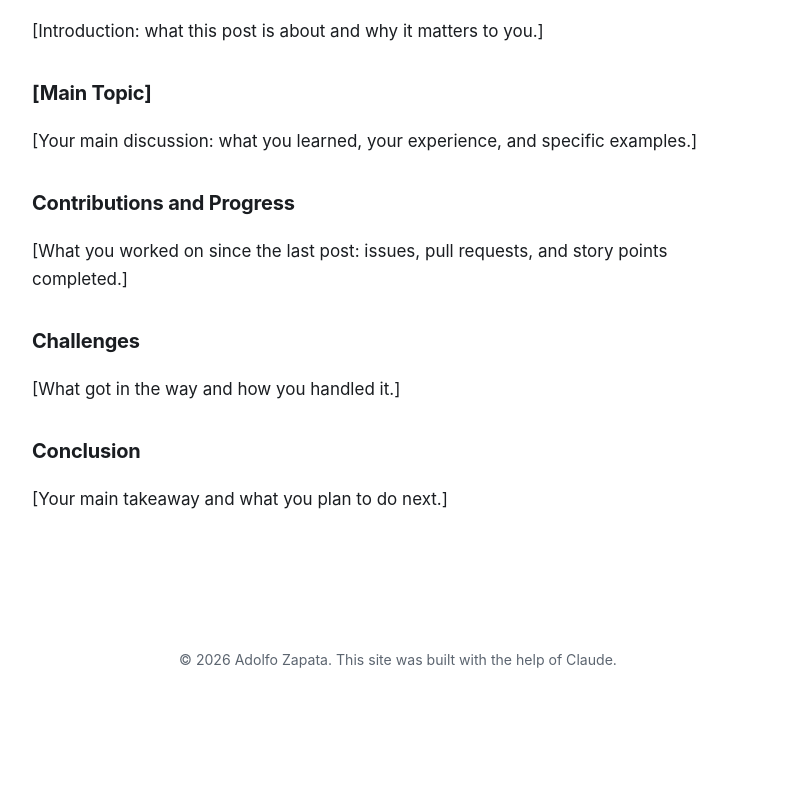
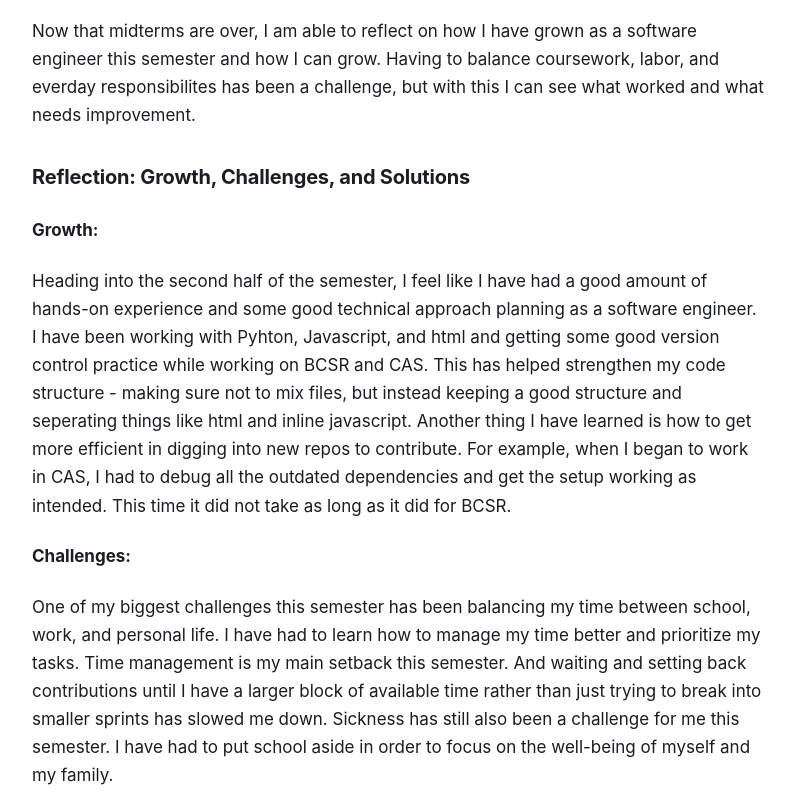
Before and after one commit to zapataa0/zapataa0.github.io, a plain HTML site: page blog/second-post.html in a window 1280 px wide. Shown: the part 280-1080 px from the top of the page, without its empty margins (242-1037 px from the left). Before the commit the page ends 1005 px from the top, so only its background shows below. Drawn offline with Linux system fonts and the light colour scheme.

Commit message:
blog 2 progress

```diff
--- a/blog/second-post.html
+++ b/blog/second-post.html
@@ -33,13 +33,25 @@
         <p class="meta">[November 5, 2026]</p>
 
         <p>
-          [Introduction: what this post is about and why it matters to you.]
+          Now that midterms are over, I am able to reflect on how I have grown as a software
+          engineer this semester and how I can grow. Having to balance coursework, labor, and everday responsibilites
+          has been a challenge, but with this I can see what worked and what needs improvement.
         </p>
 
-        <h2>[Main Topic]</h2>
+        <h2>Reflection: Growth, Challenges, and Solutions</h2>
+        <h4>Growth:</h4>
         <p>
-          [Your main discussion: what you learned, your experience, and specific examples.]
+          Heading into the second half of the semester, I feel like I have had a good amount of hands-on experience and some good technical approach planning as a software engineer.
+          I have been working with Pyhton, Javascript, and html and getting some good version control practice while working on BCSR and CAS. This has helped strengthen my code structure - making sure
+          not to mix files, but instead keeping a good structure and seperating things like html and inline javascript.
+          Another thing I have learned is how to get more efficient in digging into new repos to contribute. For example, when I began to work in CAS, I had to debug all the outdated dependencies and get the setup working as intended.
+          This time it did not take as long as it did for BCSR.
         </p>
+        <h4>Challenges:</h4>
+        <p>
+          One of my biggest challenges this semester has been balancing my time between school, work, and personal life. I have had to learn how to manage my time better and prioritize my tasks. Time management is my main setback this semester. And waiting and setting back contributions until I have a larger block of available time
+          rather than just trying to break into smaller sprints has slowed me down. Sickness has still also been a challenge for me this semester.
+          I have had to put school aside in order to focus on the well-being of myself and my family.
 
         <h2>Contributions and Progress</h2>
         <p>
```
